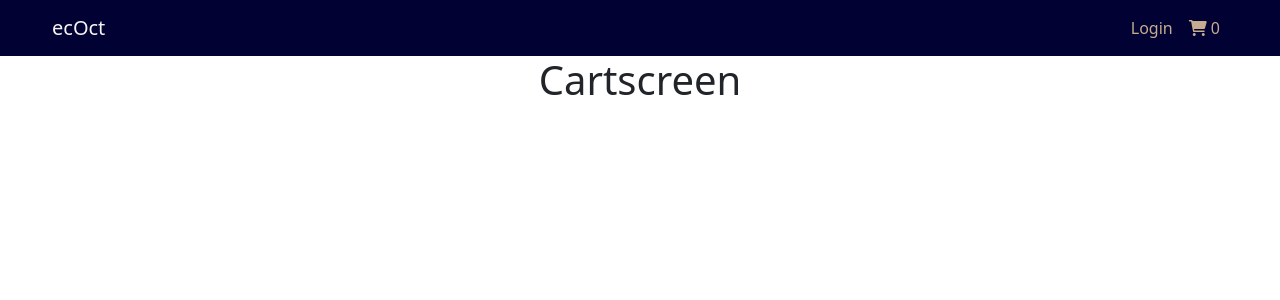
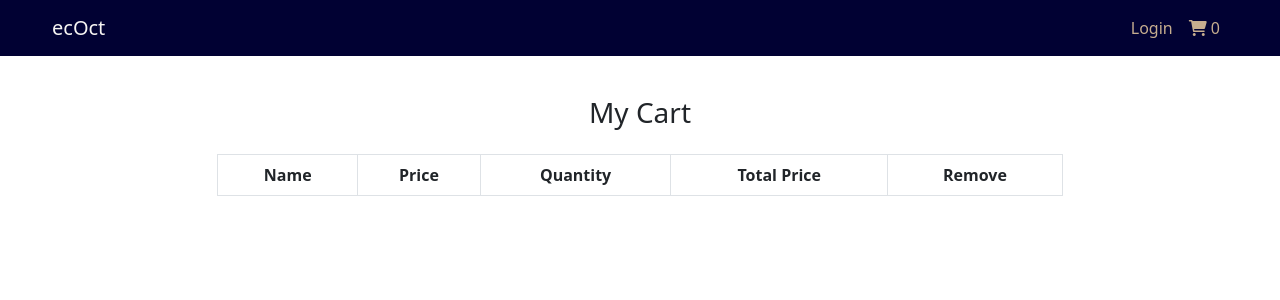
Before and after one commit to Sahim-Nazif/ecOct-FrontEnd, a React (Create React App) app: page /cart in a window 1280 px wide. Shown: the top 300 px of the page. Built offline with nearby package versions, Linux system fonts and the light colour scheme.

Commit message:
display added cart items intable

```diff
--- a/src/screens/Cartscreen.js
+++ b/src/screens/Cartscreen.js
@@ -1,9 +1,45 @@
 import React from 'react'
+import {useState, useDispatch, useSelector} from 'react-redux'
+
 
 const Cartscreen = () => {
+
+    const cartReducerState= useSelector(state => state.addToCartReducer)
+    const {cartItems}= cartReducerState
     return (
         <div>
-            <h1>Cartscreen</h1>
+           <div className='row mt-3 justify-content-center'>
+                <div className='col-md-8'>
+                    <h3 className='m-4'>My Cart </h3>
+                    <table className='table table-bordered '>
+
+                    <thead >
+                        <tr>
+                            <th>Name</th>
+                            <th>Price</th>
+                            <th>Quantity</th>
+                            <th>Total Price</th>
+                            <th>Remove</th>
+                        </tr>
+                        </thead>
+                        <tbody>
+                            {cartItems.map(item => {
+                                return (
+                                    <tr>
+                                        <td>{item.name}</td>
+                                        <td>${item.price}</td>
+                                        <td>{item.quantity}</td>
+                                        <td>${item.price * item.quantity}</td>
+                                         <td><i class="fas fa-trash"></i></td>
+                                     </tr>
+                                    )
+                                })}
+                        </tbody>
+
+                    </table>
+
+                </div>
+           </div>
         </div>
     )
 }
```
